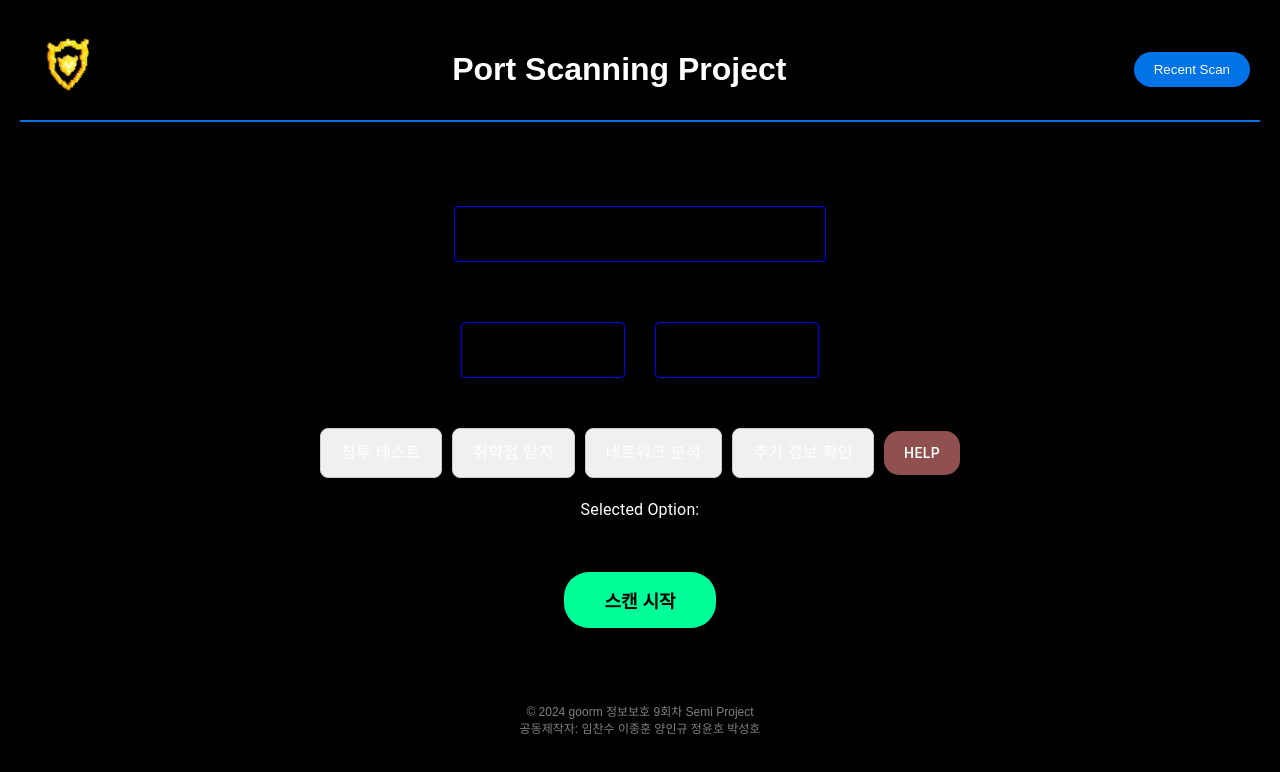
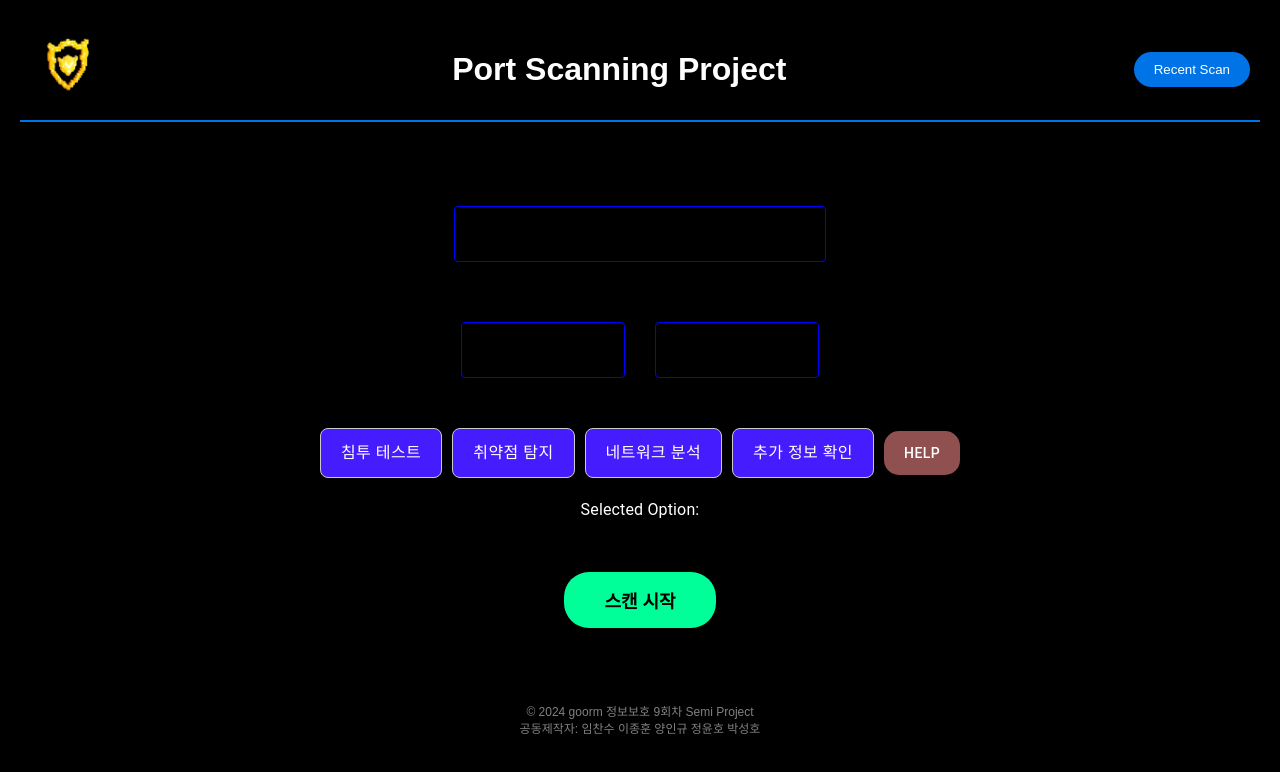
Before and after one commit to goldenGlow21/goorm_semi_project_2, a React (Create React App) app in the folder frontend/: page / in a window 1280 px wide. Shown: the top 772 px of the page. Built offline with nearby package versions, Linux system fonts and the light colour scheme.

Commit message:
프론트엔드 버튼 색상 변경

```diff
--- a/frontend/src/App.css
+++ b/frontend/src/App.css
@@ -65,7 +65,7 @@ body {
 }
 
 .container .main-content .options .button-container .option-button {
-  background-color: #f0f0f0;
+  background-color: #451cfd;
   border: 1px solid #ccc;
   border-radius: 8px;
   padding: 10px 20px;
```
Also changed, not shown: frontend/src/App.js (line endings or trailing spaces).
